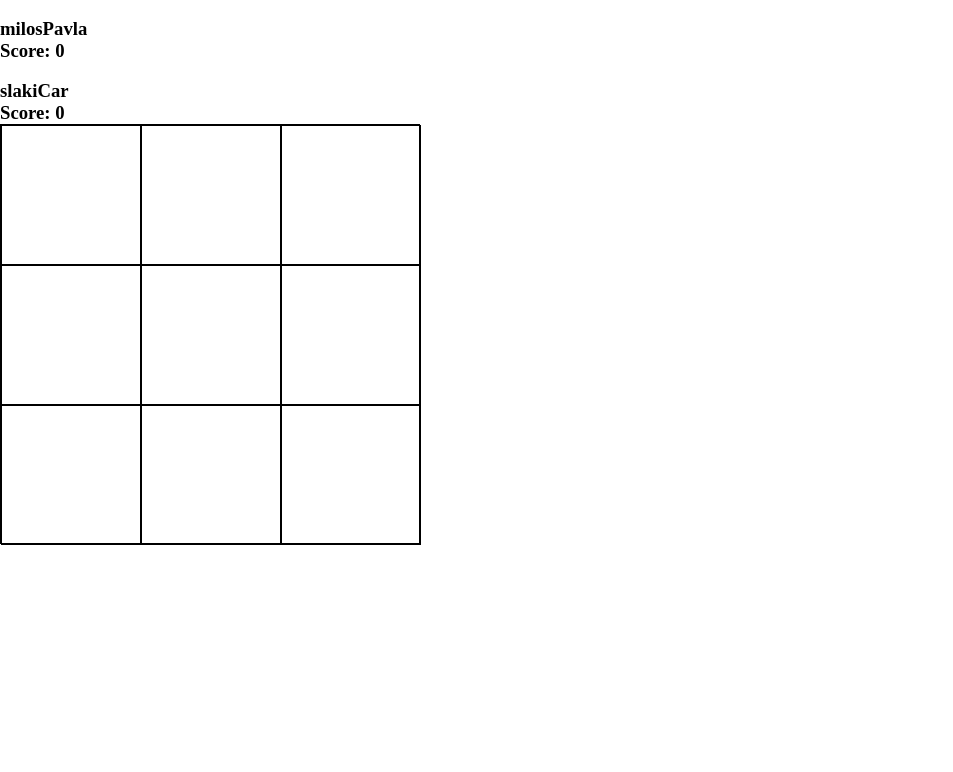
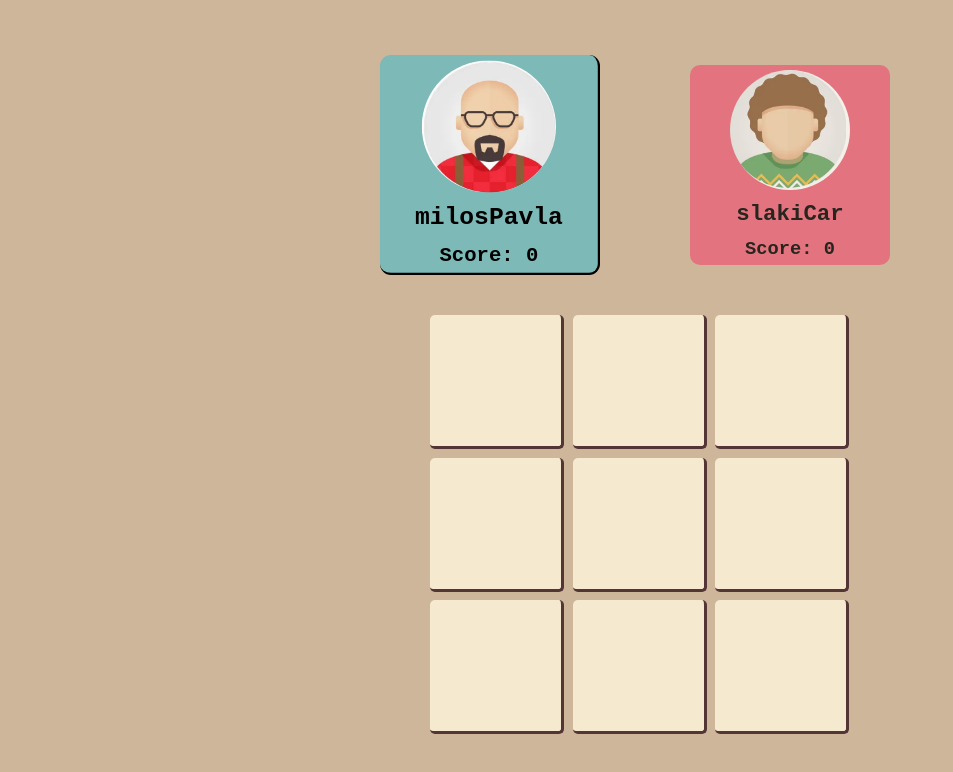
Before and after one commit to milosPavla/tic-tac-toe, a plain HTML site: page index.html in a window 1280 px wide. Shown: the whole page, without its empty margins (0-953 px from the left). Drawn offline with Linux system fonts and the light colour scheme.

Commit message:
Add styling for player containers and active state
Adjust colors and dimensions for player containers
Refactor grid layout and cell design for tic-tac-toe board
Update cell borders and background colors for better visibility
Improve alignment and font size in field cells

```diff
--- a/styles.css
+++ b/styles.css
@@ -3,19 +3,83 @@
     box-sizing: border-box;
 }
 
+body {
+    background-color: #CDB699;
+    font-family: 'Courier New', Courier, monospace;
+}
+
+.outter-cont {
+    display: flex;
+    flex-direction: column;
+    height: 100vh;
+    justify-content: center;
+    align-items: center;
+    gap: 50px;
+}
+
+.outter-cont .players-info {
+    display: flex;
+    justify-content: space-between;
+    gap: 100px;
+}
+
+.outter-cont .players-info .player-container {
+    display: flex;
+    flex-direction: column;
+    align-items: center;
+    justify-content: space-around;
+    width: 200px;
+    height: 200px;
+    border-radius: 10px;
+    opacity: 0.8;
+}
+
+.outter-cont .players-info .player-container img {
+    height: 120px;
+    border-radius: 50%;
+}
+
+.outter-cont .players-info .active {
+    scale: 1.1;
+    opacity: 1;
+    border-bottom: 2px solid black;
+    border-right: 2px solid black;
+    transition: 0.5s;
+    cursor: pointer;
+}
+
+.outter-cont .players-info .player-container .player-name {
+    font-size: 1.4rem;
+    font-weight: 900;
+}
+
+.outter-cont .players-info #cont-1 {
+    background-color: #7DB9B6;
+}
+
+.outter-cont .players-info #cont-2 {
+    background-color: #E96479;
+}
+
+
 .container {
     height: 420px;
     width: 420px;
-    border: 1px solid black;
-
     display: grid;
     grid-template-columns: repeat(3, 1fr);
+    gap: 8px;
 }
 
 .container .field {
-    height: 140px;
-    width: 140px;
-    border: 1px solid black;
+    display: flex;
+    align-items: center;
+    justify-content: center;
+    height: 134px;
+    width: 134px;
+    border-bottom: 3px solid #533535;
+    border-right: 3px solid #533535;
+    border-radius: 5px;
+    background-color: #F5E9CF;
     cursor: pointer;
     text-align: center;
     font-size: 90px;
```
Also changed, not shown: assets/images/profile_icon1.png (added), assets/images/profile_icon2.png (added).
